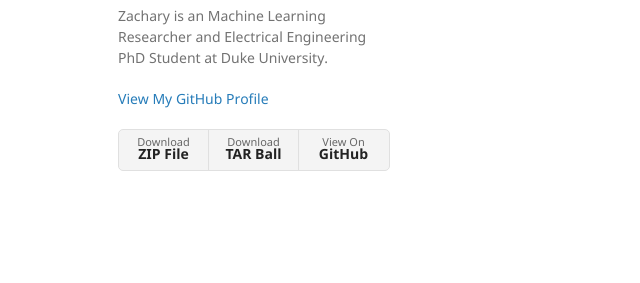
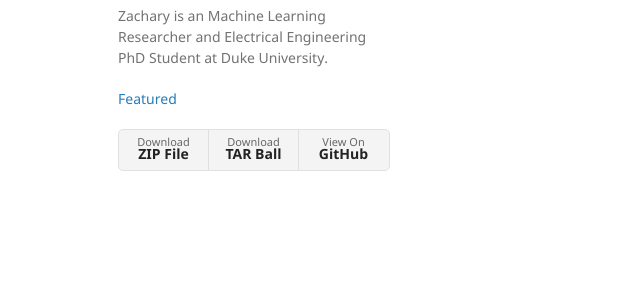
Before and after one commit to zacharycbrown/zacharycbrown.github.io, a Jekyll site: the page built from blog.md, in a window 1280 px wide. Shown: the part 308-591 px from the top of the page, without its empty margins (92-732 px from the left). Built offline with Jekyll 4.4.1, drawn with Linux system fonts in a browser that asks for light colours; our own code applies the rules of GitHub Pages for plain Markdown files.

Commit message:
Update default.html

```diff
--- a/_layouts/default.html
+++ b/_layouts/default.html
@@ -22,13 +22,30 @@
 
         <p>{{ site.description | default: site.github.project_tagline }}</p>
 
-        {% if site.github.is_project_page %}
+<!--         {% if site.github.is_project_page %}
         <p class="view"><a href="{{ site.github.repository_url }}">View the Project on GitHub <small>{{ site.github.repository_nwo }}</small></a></p>
-        {% endif %}
+        {% endif %} -->
 
-        {% if site.github.is_user_page %}
+<!--         {% if site.github.is_user_page %}
         <p class="view"><a href="{{ site.github.owner_url }}">View My GitHub Profile</a></p>
-        {% endif %}
+        {% endif %} -->
+        <p class="view"><a href="{{ site.featured.md }}">Featured</a></p>
+
+<!-- # About
+
+Empty
+
+# Projects and Publications
+
+Empty
+
+# Blog
+
+Empty
+
+# Contact
+
+Empty -->
 
         {% if site.show_downloads %}
         <ul class="downloads">
```
